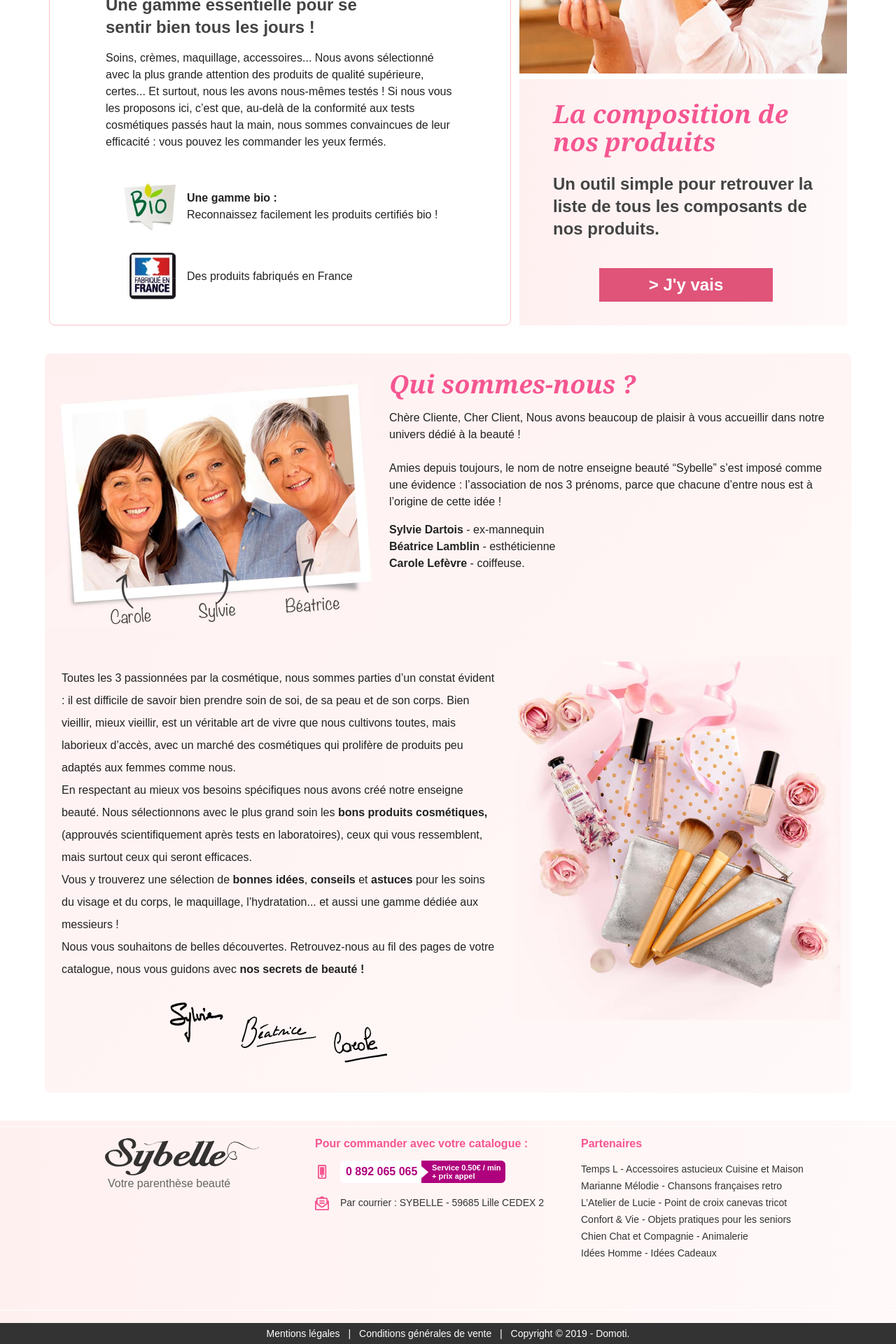
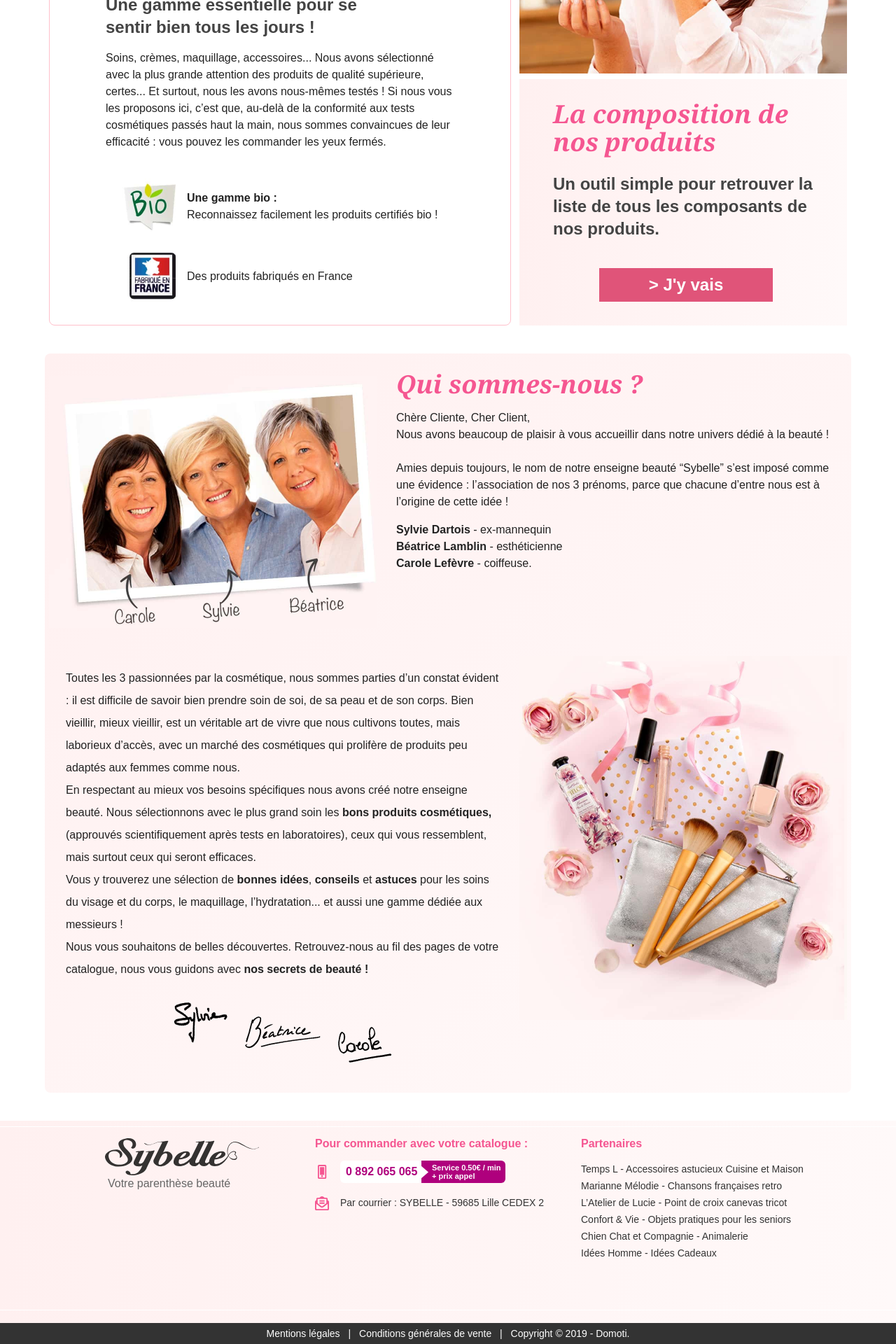
Before and after one commit to sybelledom/sybelledom.github.io, a Jekyll site: the page built from index.html, in a window 1280 px wide. Shown: the part 752-2672 px from the top of the page at 70% size. Built offline with Jekyll 4.4.1, drawn with Linux system fonts in a browser that asks for light colours.

Commit message:
Start fix HP on grid with ffx Grilles & Repères add-on in devtool inspector

```diff
--- a/_config.yml
+++ b/_config.yml
@@ -7,7 +7,7 @@
 twitter_username: domtwit
 github_username: domgit
 
-baseurl: '' # the subpath of your site, e.g. /blog
+baseurl: '/' # the subpath of your site, e.g. /blog
 url: 'http://www.sybelle.fr' # the base hostname & protocol for your site, e.g. http://example.com
 
 include: ['_pages']
--- a/_data/home.json
+++ b/_data/home.json
@@ -24,7 +24,7 @@
     },
     "whoAreWe": {
       "title": "Qui sommes-nous ?",
-      "text": "Chère Cliente, Cher Client, Nous avons beaucoup de plaisir à vous accueillir dans notre univers dédié à la beauté !<br /> <br /> Amies depuis toujours, le nom de notre enseigne beauté “Sybelle” s’est imposé comme une évidence : l’association de nos 3 prénoms, parce que chacune d’entre nous est à l’origine de cette idée !<br />",
+      "text": "Chère Cliente, Cher Client,<br /> Nous avons beaucoup de plaisir à vous accueillir dans notre univers dédié à la beauté !<br /> <br /> Amies depuis toujours, le nom de notre enseigne beauté “Sybelle” s’est imposé comme une évidence : l’association de nos 3 prénoms, parce que chacune d’entre nous est à l’origine de cette idée !<br />",
       "list": [
         "<b>Sylvie Dartois</b> - ex-mannequin",
         "<b>Béatrice Lamblin</b> - esthéticienne",
--- a/_sass/layout/_header.scss
+++ b/_sass/layout/_header.scss
@@ -21,11 +21,13 @@
     line-height: 3.2rem;
     align-items: center;
     background-image: linear-gradient(91deg, #fff0f0, #fff9f9);
-    text-align: right;
+    text-align: center;
     ul {
-      max-width: 115.2rem;
+      width: 115.2rem;
+      height: 3.2rem; // FIX find out why it is necessary to formally fix the height otherwise the intrinsic height takes 0.5px more @info UL is a block level tag @see http://htmlhelp.com/reference/html40/block.html
       margin: 0 auto;
       padding: 0 0.6rem;
+      text-align: right;
     }
     a {
       font-size: $caption;
--- a/_sass/pages/_home.scss
+++ b/_sass/pages/_home.scss
@@ -153,6 +153,7 @@
 
 .who-are-we {
   margin: 4rem 0;
+  padding: 0 0.6rem;
   background-image: linear-gradient(135deg, #FFF0F0 0%, #FFF9F9 100%);
     border-radius: 8px;
   $self: &;
@@ -175,10 +176,11 @@
       }
     }
   }
-  // FIX bug safari
+  // FIX bug safari (add div to wrap images) @see https://www.alsacreations.com/astuce/lire/1701-images-responsive-flexbox-bug-ratio.html
   &__blocktext {
     max-width: 66rem;
     padding-right: 1.6rem;
+    padding-left: 1.6rem;
   }
   &__section2{
     display: flex;
```
Also changed, not shown: 3 other files.
